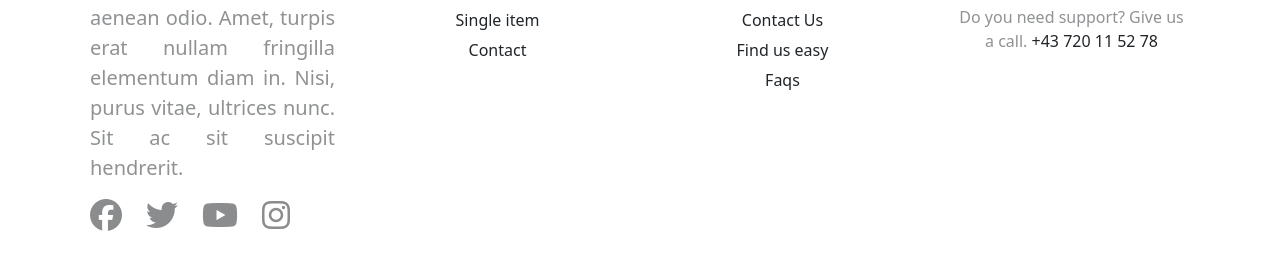
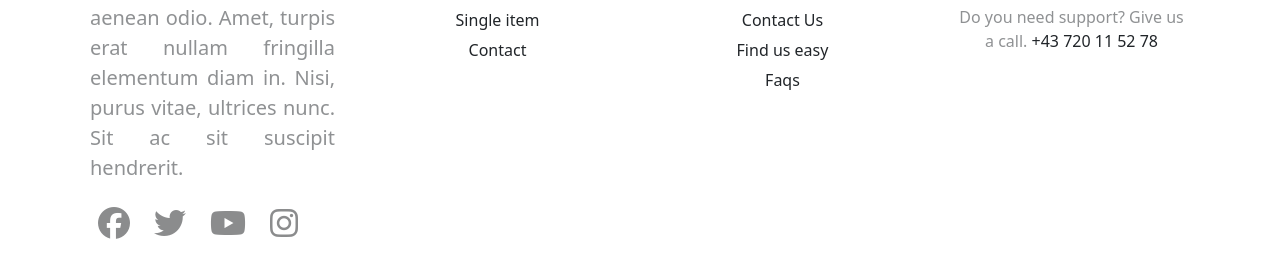
Before and after one commit to sureshjoshi88/kaira-web, a plain HTML site: page index.html in a window 1280 px wide. Shown: the part 6586-6841 px from the top of the page. Drawn offline with nearby package versions, Linux system fonts and the light colour scheme.

Commit message:
complated

```diff
--- a/index.html
+++ b/index.html
@@ -596,7 +596,7 @@
       <div class="p-2 text-center">
         <img width="50%" src="https://themewagon.github.io/kaira/images/main-logo.png" alt="">
         <p class="pt-3 opacity-50 fs-5 justy">Gravida massa volutpat aenean odio. Amet, turpis erat nullam fringilla elementum diam in. Nisi, purus vitae, ultrices nunc. Sit ac sit suscipit hendrerit.</p>
-        <div class="d-flex gap-4 mt-2">
+        <div class="d-flex gap-4 mt-2 p-2">
           <i class="fa-brands fa-facebook fs-2 hover-icon-foter1" style="color: #8b8c8d;"></i>
           <i class="fa-brands fa-twitter fs-2 hover-icon-foter1" style="color: #8b8c8d;"></i>
           <i class="fa-brands fa-youtube fs-2 hover-icon-foter" style="color: #8b8c8d;"></i>
```
